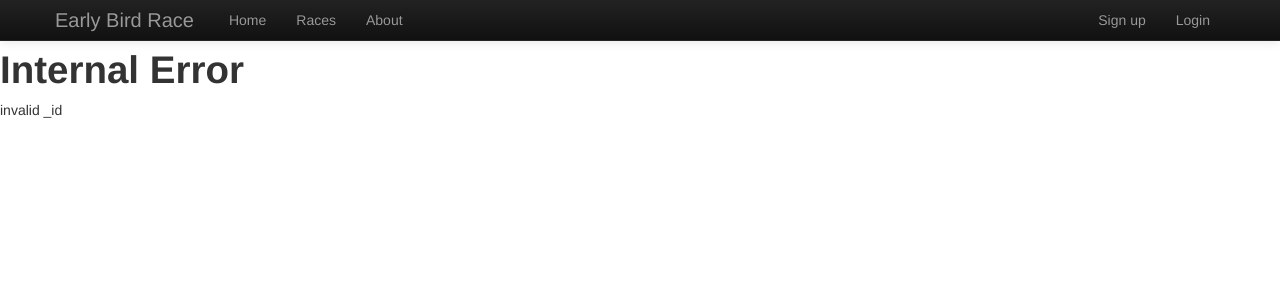
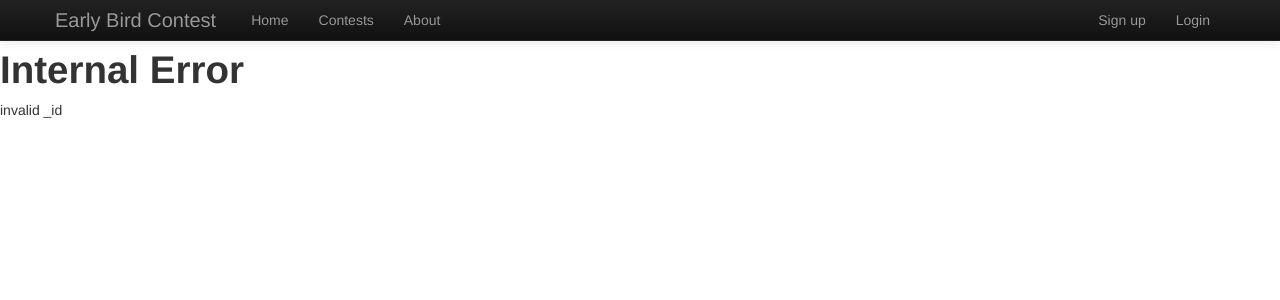
Before and after one commit to j-jiafei/early-bird-contest, a Node server app: page /raceview in a window 1280 px wide. Shown: the top 300 px of the page. Run offline with Node 20, Linux system fonts and the light colour scheme; some libraries are stand-ins or nearby versions.

Commit message:
continue on the UI design for the contest list.

```diff
--- a/app.js
+++ b/app.js
@@ -11,7 +11,7 @@ var routeConstants = require('./routes/constants');
 var express = require('express')
   , db = require('./models/db')
   , routes = require('./routes')
-  , race = require('./routes/race')
+  , contest = require('./routes/contest')
   , user = require('./routes/user')
   , about = require('./routes/about')
   , http = require('http')
@@ -41,19 +41,19 @@ app.configure('development', function(){
 });
 
 app.get('/', routes.index);
-app.get('/races', race.list);
-app.get('/racecreate', race.create);
-app.post('/racesubmit', race.submit);
-app.get('/raceview', race.view);
-app.get('/raceedit', race.edit);
-app.get('/racedelete', race.delete);
+app.get('/contests', contest.list);
+app.get('/racecreate', contest.create);
+app.post('/racesubmit', contest.submit);
+app.get('/raceview', contest.view);
+app.get('/raceedit', contest.edit);
+app.get('/racedelete', contest.delete);
 app.get('/about', about.about);
 app.get('/login', user.login);
 app.post('/login-submit', user.login_submit);
 app.get('/logout', user.logout);
 app.get('/signup', user.signup);
 app.post('/signup-submit', user.signup_submit);
-app.get('/race-subscribe', race.subscribe);
+app.get('/race-subscribe', contest.subscribe);
 
 http.createServer(app).listen(app.get('port'), function(){
   console.log("Express server listening on port " + app.get('port'));
--- a/routes/race.js
+++ b/routes/contest.js
@@ -5,11 +5,34 @@ var raceModel = require('../models/race');
 var userModel = require('../models/user');
 var userHelper = require('./helpers/user-helper');
 
-// GET '/races'
-exports.list = function(req, res) {
+/// local functions for exports.list
+var createTab = function (name, filterFlag, active) {
+  return {
+    name: name
+    , filterFlag: filterFlag
+    , active: active
+  };
+}
+
+// GET '/contests'
+exports.list = function (req, res) {
+  var filterFlag = req.body.tab;
   var currentUser = userHelper.getCurrentUser(req);
-  var raceFilterFlag = 'active';
-  raceModel.list(raceFilterFlag, function (err, races) {
+  var tabs = new Array();
+  tabs[0] = createTab('Subscribed', 'subscribed', false);
+  tabs[1] = createTab('Featured', 'featured', false);
+  tabs[2] = createTab('All', 'featured', false);
+  var foundActive = false;
+  for (var i = 0; i < tabs.length; ++i) {
+    if (tabs[i].filterFlag == filterFlag) {
+      tabs[i].active = true;
+      foundActive = true;
+    }
+  }
+  if (!foundActive) {
+    tabs[0].active = true;
+  }
+  raceModel.list('all', function (err, races) {
     if (err) {
       req.render('error', {
         title: '[Internal Error]',
@@ -17,11 +40,11 @@ exports.list = function(req, res) {
       });
     }
     else {
-      res.render('races', {
-        title: 'Early Bird Race - Create a New Race'
-        , raceFilterFlag: raceFilterFlag
+      res.render('contests', {
+        title: 'Early Bird Contests - Contest List'
         , races: races
         , email: currentUser.email
+        , tabs: tabs
       });
     }
   });
--- a/views/index.jade
+++ b/views/index.jade
@@ -3,7 +3,7 @@ extends layout
 block content
   div.hero-unit
     div.container
-      h1 Early Bird Race
+      h1 Early Bird Contest
       p
         This is a simple hero unit, a simple jumbotron-style component for calling
         extra attention to featured content or information.
@@ -11,5 +11,4 @@ block content
         a.btn.btn-primary.btn-large(href='/about') Learn More
   div.wrapper
     div.container
-      h2 Featured Races
-      include racelist
+      h2 Featured Contests
--- a/views/layout.jade
+++ b/views/layout.jade
@@ -11,12 +11,12 @@ html
       div.navbar-inner
         div.container
           div.nav-collapse.collapse
-            a.brand(href='/') Early Bird Race
+            a.brand(href='/') Early Bird Contest
             ul.nav
               li
                 a(href='/') Home
               li
-                a(href='/races') Races
+                a(href='/contests') Contests
               li
                 a(href='/about') About
             ul.nav.pull-right
```
Also changed, not shown: views/contests.jade (added, +16 -0 lines), views/races.jade (deleted, +0 -14 lines).
